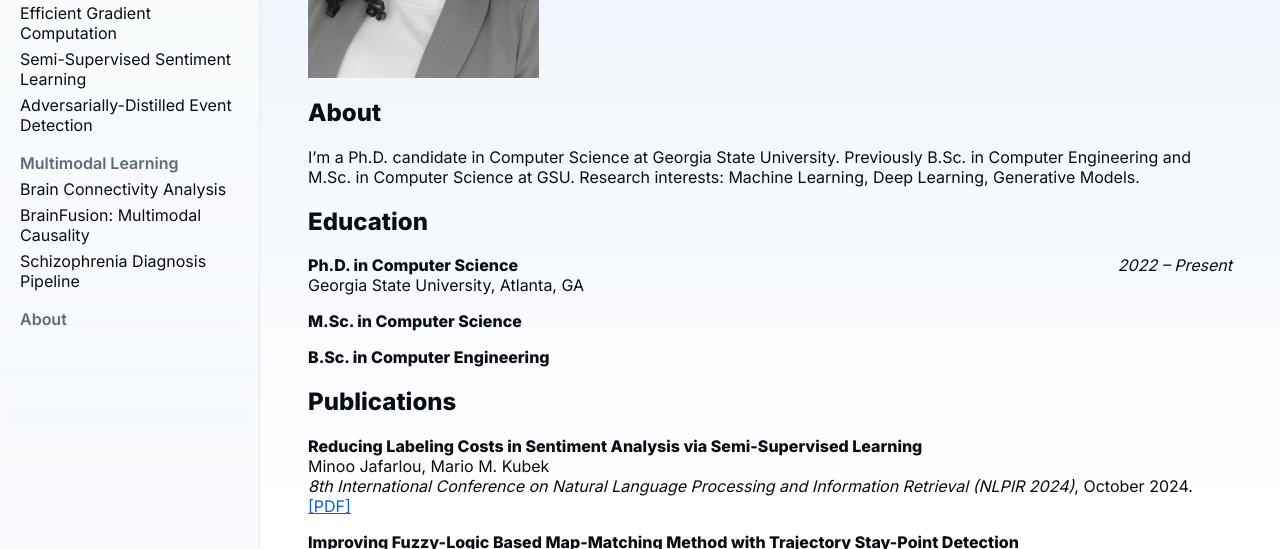
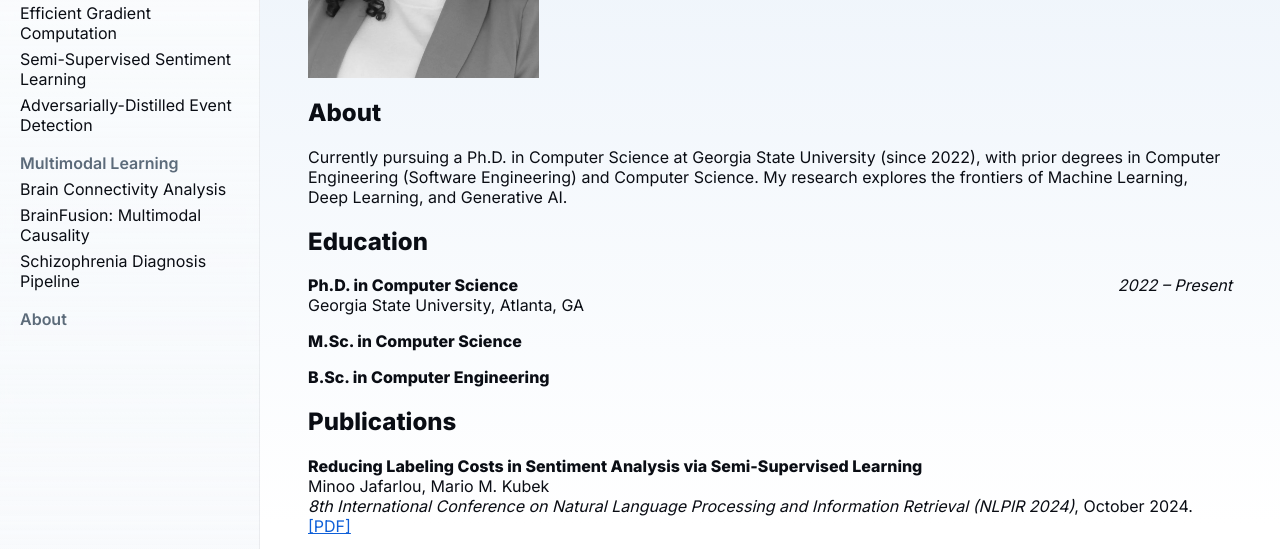
Before and after one commit to minoojl/minoojafarlou.github.io, a plain HTML site: page About_Me.html in a window 1280 px wide. Shown: the part 248-797 px from the top of the page. Drawn offline with Linux system fonts and the light colour scheme.

Commit message:
Update About_Me.html

```diff
--- a/About_Me.html
+++ b/About_Me.html
@@ -83,7 +83,10 @@
 
         <section id="Info_About" class="section">
           <h2>About</h2>
-          <p>I’m a Ph.D. candidate in Computer Science at Georgia State University. Previously B.Sc. in Computer Engineering and M.Sc. in Computer Science at GSU. Research interests: Machine Learning, Deep Learning, Generative Models.</p>
+          <p>
+          Currently pursuing a Ph.D. in Computer Science at Georgia State University (since 2022), with prior degrees in Computer Engineering (Software Engineering) and Computer Science. My research explores the frontiers of Machine Learning, Deep Learning, and Generative AI.
+          </p>
+
         </section>
 
         <section class="section">
```
